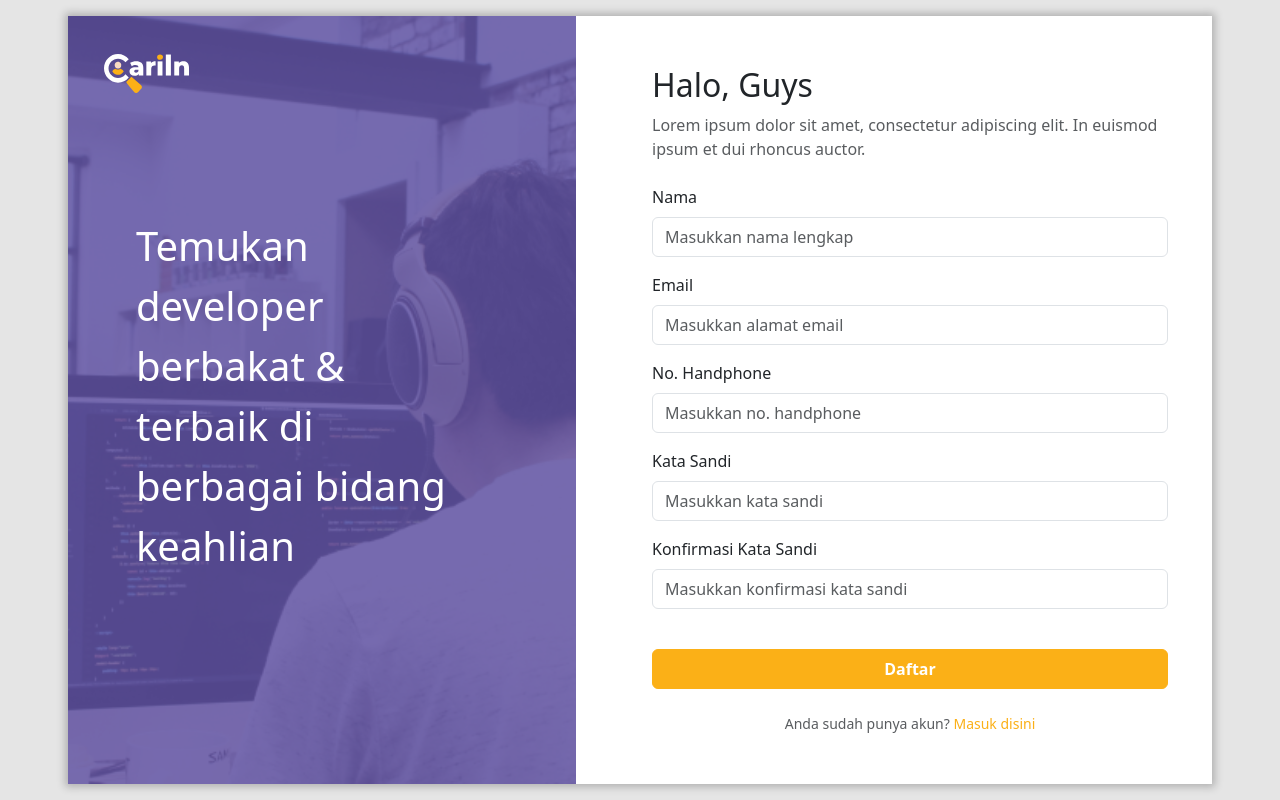
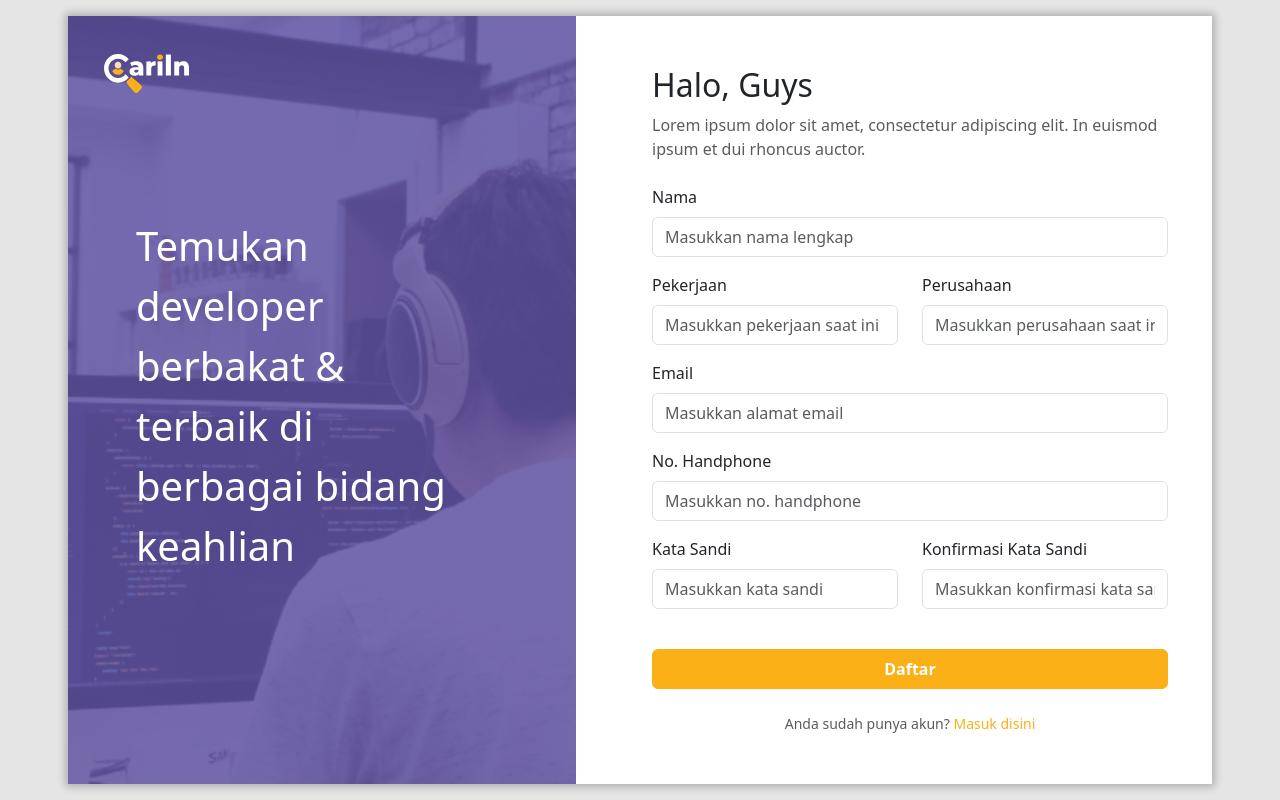
Before and after one commit to isnancahyadi/cariin, a Next.js app: page /register in a window 1280 px wide. Built offline with nearby package versions, Linux system fonts and the light colour scheme.

Commit message:
[ADD] integrate register to API, [FIX] UI register

```diff
--- a/package.json
+++ b/package.json
@@ -25,6 +25,7 @@
     "react-dom": "18.2.0",
     "react-redux": "^8.1.0",
     "redux": "^4.2.1",
-    "sass": "^1.63.4"
+    "sass": "^1.63.4",
+    "sweetalert2": "^11.7.12"
   }
 }
--- a/src/pages/register/index.jsx
+++ b/src/pages/register/index.jsx
@@ -1,8 +1,79 @@
 import Head from "next/head";
 import Link from "next/link";
-import React from "react";
+import React, { useState } from "react";
+import axios from "axios";
+import Swal from "sweetalert2";
+import { useRouter } from "next/router";
 
 const Register = () => {
+  const router = useRouter();
+
+  const [fullname, setFullname] = useState("");
+  const [jobTitle, setJobTitle] = useState("");
+  const [company, setCompany] = useState("");
+  const [email, setEmail] = useState("");
+  const [phoneNum, setPhoneNum] = useState("");
+  const [password, setPassword] = useState("");
+  const [confirmPass, setConfirmPass] = useState("");
+
+  const handleRegister = async (event) => {
+    event.preventDefault();
+
+    if (confirmPass === password) {
+      const payload = {
+        email,
+        password: confirmPass,
+        fullname,
+        company,
+        job_title: jobTitle,
+        phone: phoneNum,
+      };
+
+      Swal.fire({
+        title: "Harap tunggu...",
+        allowOutsideClick: false,
+        didOpen: () => Swal.showLoading(),
+      });
+
+      await axios
+        .post(process.env.NEXT_PUBLIC_REGISTER, payload)
+        .then(() => {
+          Swal.fire({
+            title: "Register Berhasil",
+            text: "Register berhasil. Harap login untuk menggunakan aplikasi.",
+            icon: "success",
+          }).then(() => {
+            router.replace("/login");
+          });
+        })
+        .catch(({ response }) => {
+          const getRes = Object.keys(response?.data?.messages);
+
+          let msgProperty = [];
+
+          getRes.map((item, key) => {
+            const {
+              [item]: { message },
+            } = response?.data?.messages;
+
+            msgProperty[key] = message;
+          });
+
+          Swal.fire({
+            title: "Register Gagal",
+            text: msgProperty.toString().split(".,").join(", "),
+            icon: "error",
+          });
+        });
+    } else {
+      Swal.fire({
+        title: "Register Gagal",
+        text: "Password tidak sama.",
+        icon: "error",
+      });
+    }
+  };
+
   return (
     <>
       <Head>
@@ -45,19 +116,40 @@ const Register = () => {
                   Lorem ipsum dolor sit amet, consectetur adipiscing elit. In
                   euismod ipsum et dui rhoncus auctor.
                 </p>
-                <form
-                  onSubmit={(event) => {
-                    event.preventDefault();
-                  }}
-                >
+                <form onSubmit={handleRegister}>
                   <div className="mb-3">
                     <label className="form-label">Nama</label>
                     <input
                       type="text"
                       className="input-register form-control"
                       placeholder="Masukkan nama lengkap"
-                      // onChange={(e) => setUsername(e.target.value)}
+                      onChange={(e) => setFullname(e.target.value)}
+                      required
                     />
+                  </div>
+                  <div className="mb-3">
+                    <div className="row">
+                      <div className="col-md-6">
+                        <label className="form-label">Pekerjaan</label>
+                        <input
+                          type="text"
+                          className="input-register form-control"
+                          placeholder="Masukkan pekerjaan saat ini"
+                          onChange={(e) => setJobTitle(e.target.value)}
+                          required
+                        />
+                      </div>
+                      <div className="col-md-6">
+                        <label className="form-label">Perusahaan</label>
+                        <input
+                          type="text"
+                          className="input-register form-control"
+                          placeholder="Masukkan perusahaan saat ini"
+                          onChange={(e) => setCompany(e.target.value)}
+                          required
+                        />
+                      </div>
+                    </div>
                   </div>
                   <div className="mb-3">
                     <label className="form-label">Email</label>
@@ -65,7 +157,8 @@ const Register = () => {
                       type="text"
                       className="input-register form-control"
                       placeholder="Masukkan alamat email"
-                      // onChange={(e) => setUsername(e.target.value)}
+                      onChange={(e) => setEmail(e.target.value)}
+                      required
                     />
                   </div>
                   <div className="mb-3">
@@ -74,33 +167,40 @@ const Register = () => {
                       type="text"
                       className="input-register form-control"
                       placeholder="Masukkan no. handphone"
-                      // onChange={(e) => setUsername(e.target.value)}
+                      onChange={(e) => setPhoneNum(e.target.value)}
+                      required
                     />
                   </div>
                   <div className="mb-3">
+                    <div className="row">
+                      <div className="col-md-6">
                         <label className="form-label">Kata Sandi</label>
                         <input
                           type="password"
                           className="input-register form-control"
                           placeholder="Masukkan kata sandi"
-                      // onChange={(e) => setPassword(e.target.value)}
+                          onChange={(e) => setPassword(e.target.value)}
+                          required
                         />
                       </div>
-                  <div className="mb-3">
-                    <label className="form-label">Konfirmasi Kata Sandi</label>
+                      <div className="col-md-6">
+                        <label className="form-label">
+                          Konfirmasi Kata Sandi
+                        </label>
                         <input
                           type="password"
                           className="input-register form-control"
                           placeholder="Masukkan konfirmasi kata sandi"
-                      // onChange={(e) => setUsername(e.target.value)}
+                          onChange={(e) => setConfirmPass(e.target.value)}
                         />
+                      </div>
+                    </div>
                   </div>
                   <div className="d-grid">
                     <button
                       id="btn-register"
                       type="submit"
                       className="btn btn-tertiary mt-4 fw-semibold"
-                      // onClick={handleLogin}
                     >
                       Daftar
                     </button>
```
Also changed, not shown: 2 other files (tests, documents, lock files or other folders). Lines whose indentation alone changed are shown as unchanged.
